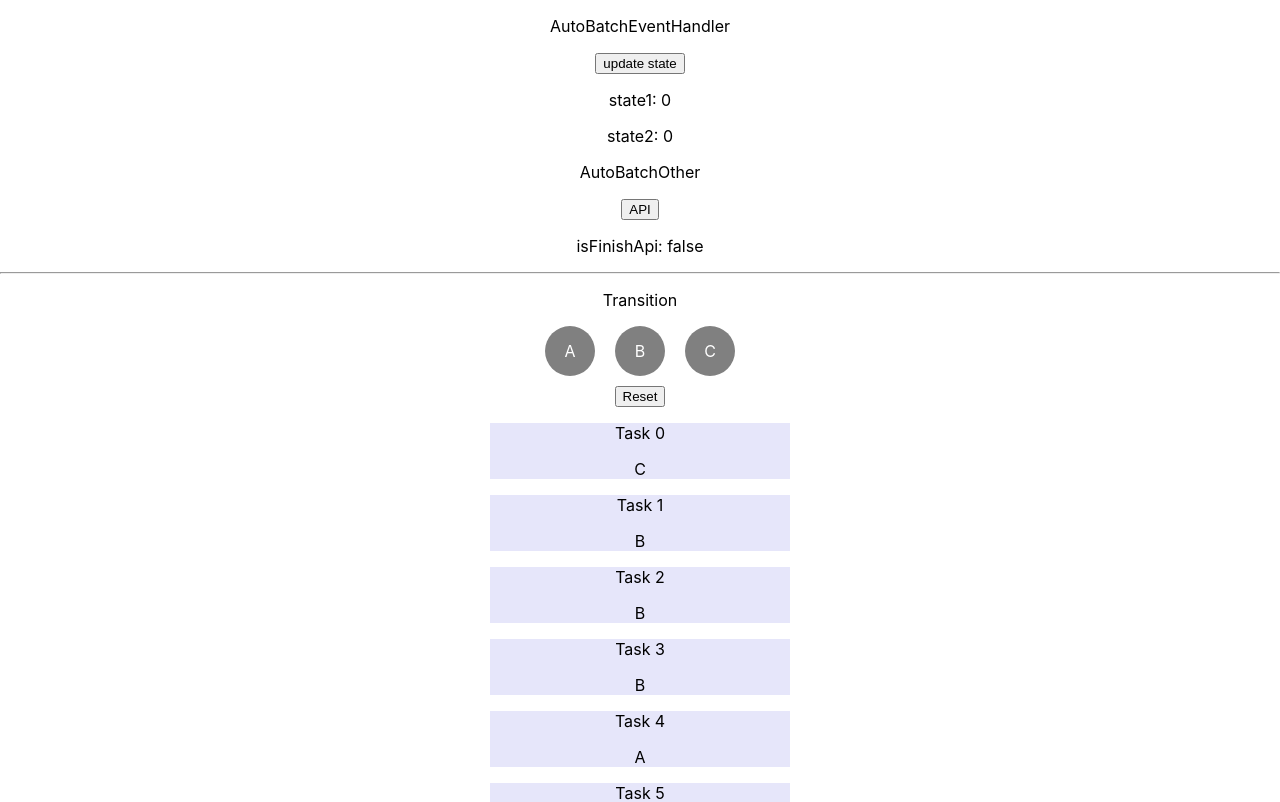
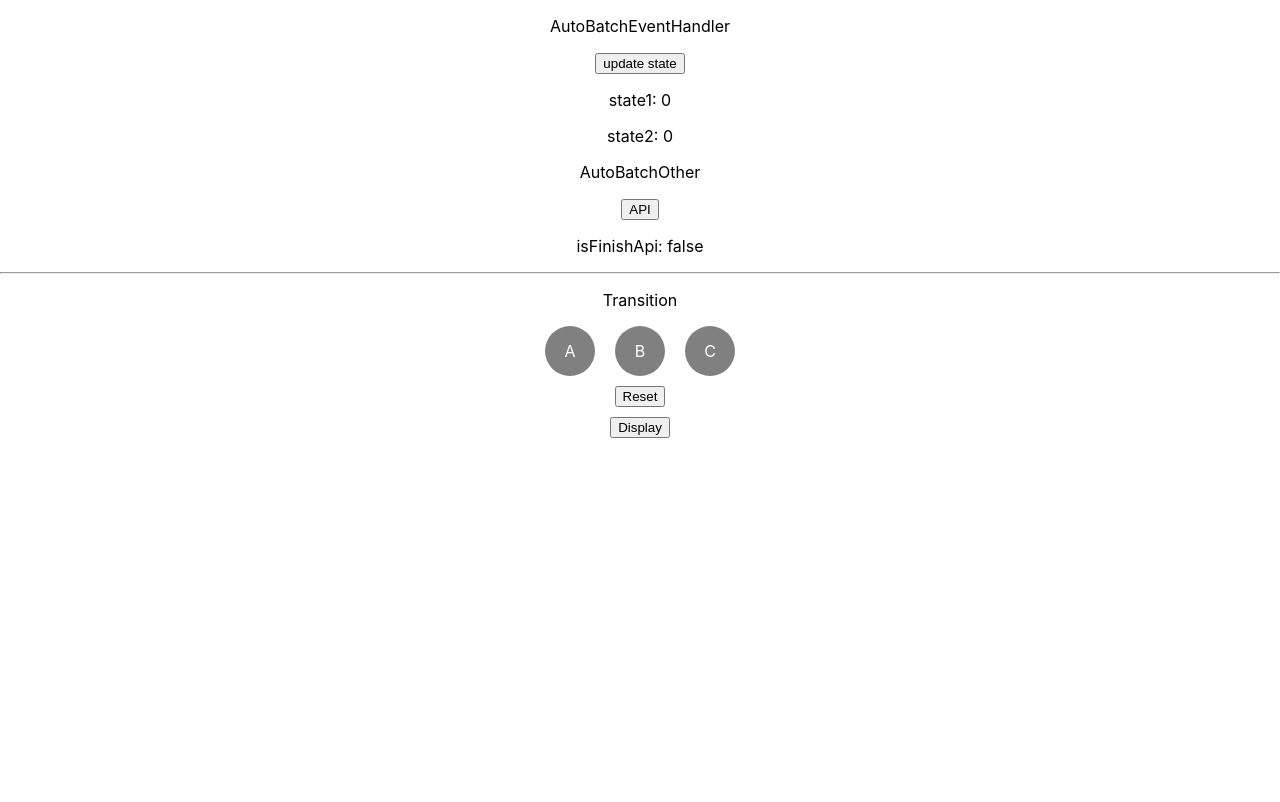
Before and after one commit to bamboo-wood/react18_explanation_react18, a React (Create React App) app: page / in a window 1280 px wide. Shown: the top 802 px of the page. Built offline with nearby package versions, Linux system fonts and the light colour scheme.

Commit message:
add display button

```diff
--- a/src/components/Transition.tsx
+++ b/src/components/Transition.tsx
@@ -38,6 +38,7 @@ const fillteringAssignee = (assignee: string) => {
 export const Transition = () => {
   const [selectedAssignee, setSelectedAssignee] = useState<string>("a");
   const [tasks, setTasks] = useState<Array<Task>>(generateDummyTasks());
+  const [isShow, setIsShow] = useState<boolean>(false);
 
   const onClickAssignee = useCallback((assignee: string) => {
     setSelectedAssignee(assignee);
@@ -63,7 +64,11 @@ export const Transition = () => {
       <button onClick={() => onClickAssignee("")} style={{ marginTop: "10px" }}>
         Reset
       </button>
-      <TaskList tasks={tasks} />
+      <br />
+      <button onClick={() => setIsShow(!isShow)} style={{ marginTop: "10px" }}>
+        Display
+      </button>
+      {isShow && <TaskList tasks={tasks} />}
     </div>
   );
 };
```
